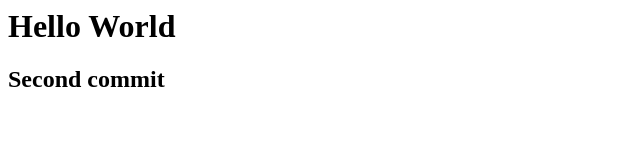
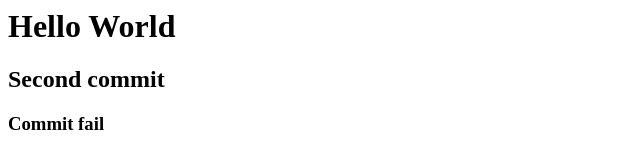
Before and after one commit to wanzaimah84/git-demo5, a plain HTML site: page index.html in a window 1280 px wide. Shown: the whole page, without its empty margins (0-640 px from the left). Drawn offline with Linux system fonts and the light colour scheme.

Commit message:
modified file

```diff
--- a/index.html
+++ b/index.html
@@ -1,3 +1,5 @@
 <h1>Hello World</h1>
 
 <h2>Second commit</h2>
+
+<h3> Commit fail </h3>
```
